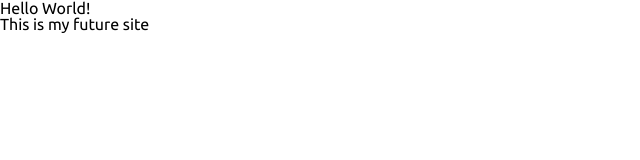
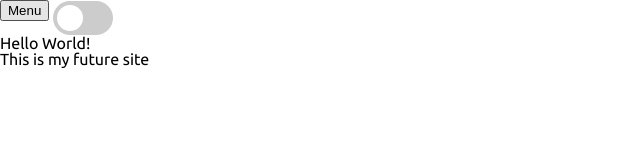
Before and after one commit to luks-rossato/lucasrossato.github.io, a plain HTML site: page index.html in a window 1280 px wide. Shown: the whole page, without its empty margins (0-640 px from the left). Drawn offline with Linux system fonts and the light colour scheme.

Commit message:
testando botão de dark mode

```diff
--- a/CSS/style.css
+++ b/CSS/style.css
@@ -1,3 +1,71 @@
 body{
     font-family: 'Ubuntu', sans-serif;
 }
+
+.darkmode{
+    background-color: #000;
+    color: #fff;
+}
+
+/* The switch - the box around the slider */
+.switch {
+    position: relative;
+    display: inline-block;
+    width: 60px;
+    height: 34px;
+  }
+
+  /* Hide default HTML checkbox */
+  .switch input {
+    opacity: 0;
+    width: 0;
+    height: 0;
+  }
+
+  /* The slider */
+  .slider {
+    position: absolute;
+    cursor: pointer;
+    top: 0;
+    left: 0;
+    right: 0;
+    bottom: 0;
+    background-color: #ccc;
+    -webkit-transition: .4s;
+    transition: .4s;
+  }
+
+  .slider:before {
+    position: absolute;
+    content: "";
+    height: 26px;
+    width: 26px;
+    left: 4px;
+    bottom: 4px;
+    background-color: white;
+    -webkit-transition: .4s;
+    transition: .4s;
+  }
+
+  input:checked + .slider {
+    background-color: #2196F3;
+  }
+
+  input:focus + .slider {
+    box-shadow: 0 0 1px #2196F3;
+  }
+
+  input:checked + .slider:before {
+    -webkit-transform: translateX(26px);
+    -ms-transform: translateX(26px);
+    transform: translateX(26px);
+  }
+
+  /* Rounded sliders */
+  .slider.round {
+    border-radius: 34px;
+  }
+
+  .slider.round:before {
+    border-radius: 50%;
+  }
--- a/JS/script.js
+++ b/JS/script.js
@@ -0,0 +1,4 @@
+function darkMode() {
+    var element = document.body;
+    element.classList.toggle("dark-mode");
+}
--- a/index.html
+++ b/index.html
@@ -9,8 +9,20 @@
     <link rel="stylesheet" href="CSS/reset.css">
     <link rel="stylesheet" href="CSS/style.css">
     <link href="https://fonts.googleapis.com/css2?family=Ubuntu:ital,wght@0,300;0,400;0,500;0,700;1,300;1,400;1,500;1,700&display=swap" rel="stylesheet">
+
+    <link rel="JavaScript" href="JS/script.js">
 </head>
 <body>
+    <button class="btn-mode" onclick="darkMode()" type="radio">Menu</button>
+
+    <!-- Rounded switch -->
+    <label class="switch">
+    <input type="checkbox">
+    <span class="slider round"></span>
+    </label>
+
+
+
     <h1>Hello World!</h1>
     <h2>This is my future site</h2>
 </body>
```
